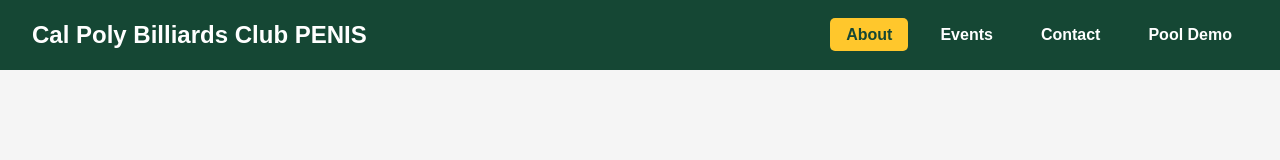
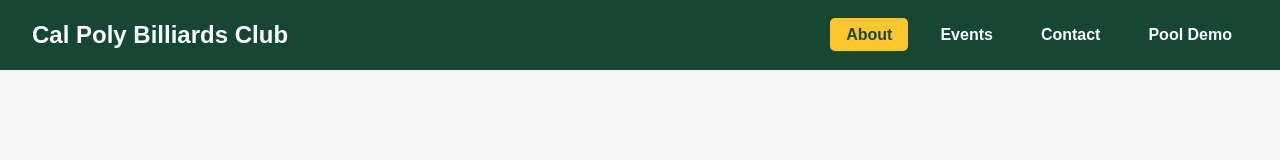
Before and after one commit to jacksonhaught/CP-Billiards, a plain HTML site: page index.html in a window 1280 px wide. Shown: the top 160 px of the page. Drawn offline with Linux system fonts and the light colour scheme.

Commit message:
Update index.html

```diff
--- a/index.html
+++ b/index.html
@@ -52,7 +52,7 @@
 <body>
   <!-- Header -->
   <header>
-    <h1>Cal Poly Billiards Club PENIS</h1>
+    <h1>Cal Poly Billiards Club</h1>
     <nav>
       <ul>
         <li><a href="#" data-tab="about" class="active">About</a></li>
```
